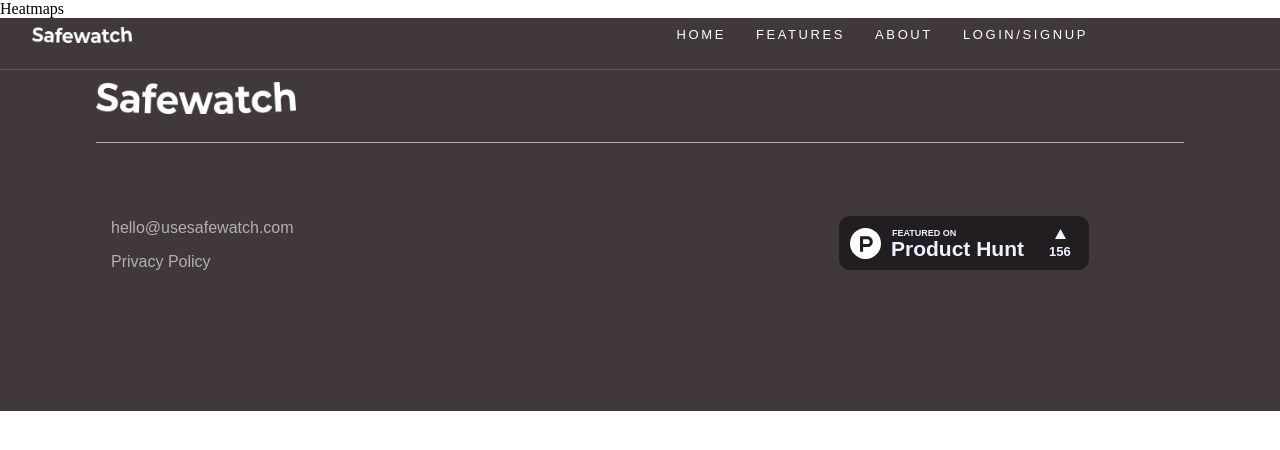
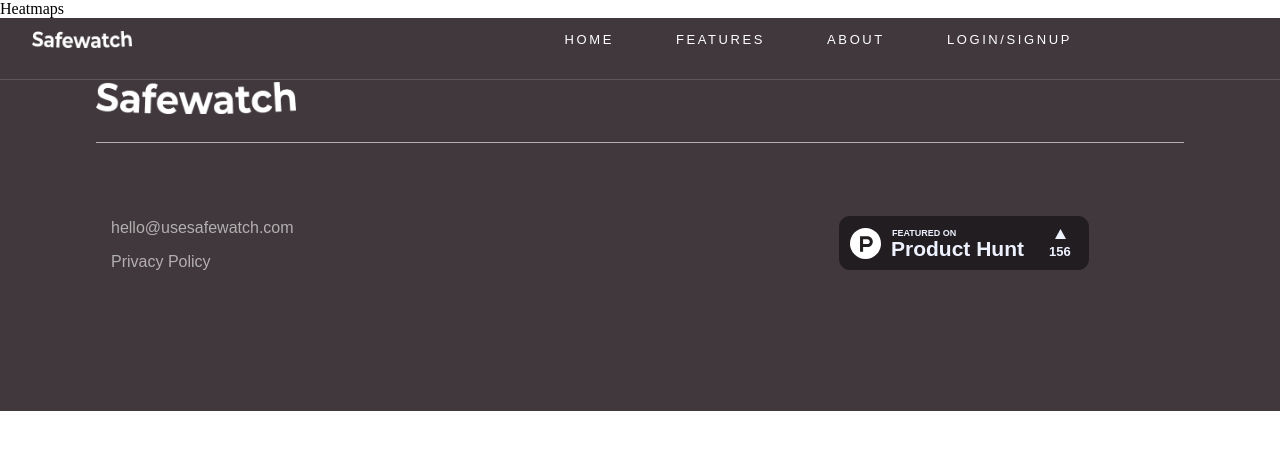
Before and after one commit to ctseng07/react-real-estate, a React (Create React App) app: page /Heatmaps in a window 1280 px wide. Shown: the top 450 px of the page. Built offline with nearby package versions, Linux system fonts and the light colour scheme; a web font is replaced by a local one.

Commit message:
Fix drop down menu

```diff
--- a/src/components/DropDownList/dropDownList.css
+++ b/src/components/DropDownList/dropDownList.css
@@ -1,3 +1,7 @@
+/* * {
+    border: 1px solid red;
+} */
+
 .estate__featureList {
     display: flex;
     align-items: center;
@@ -10,7 +14,7 @@
     min-width: 250px;
     border-radius: 5px;
     margin-left: 1rem;
-    top: 40px;
+    top: 100%;
     right: -9rem;
     background-color: var(--text-white);
     box-shadow: 0 16px 50px rgba(0, 0, 0, 0.07);
--- a/src/components/Navbar/Navbar.css
+++ b/src/components/Navbar/Navbar.css
@@ -35,12 +35,16 @@
     letter-spacing: 0.2em;
     color: var(--text-white);
     font-size: 13px;
-    padding: .7rem 10rem;
+    padding-right: 10rem;
 }
 
 .estate__navbar-links_container {
     display: flex;
     gap: 30px;
+}
+
+.estate__navbar-links_container a {
+    padding: 1rem;
 }
 
 .estate__navbar-sidebar {
```
